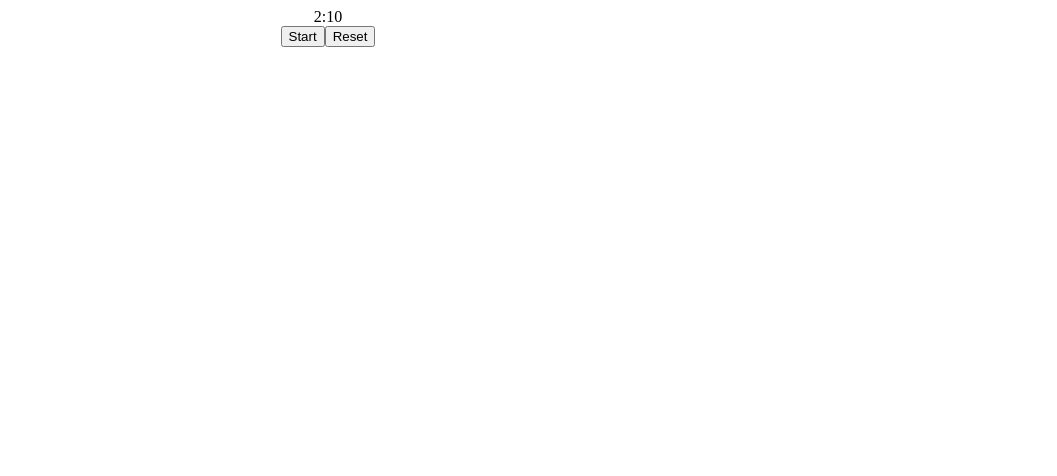
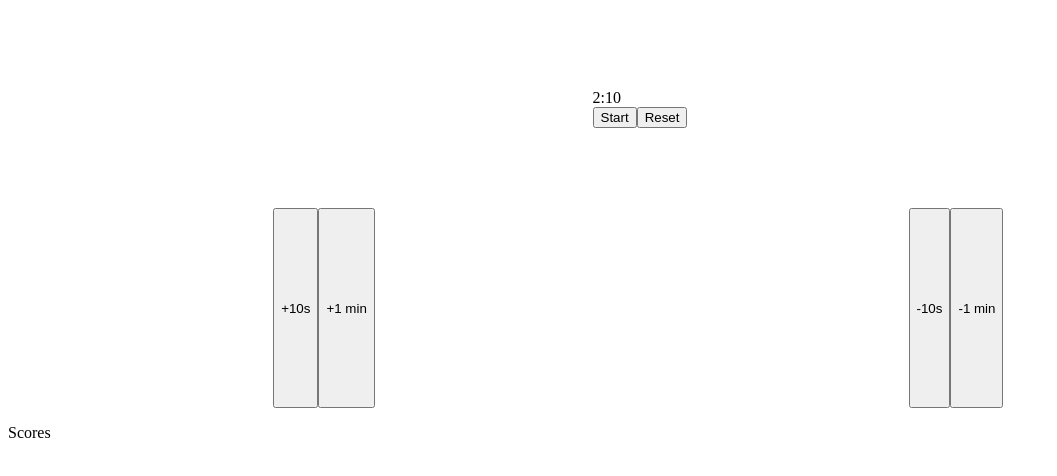
Before and after one commit to lroberts77/react-bball-scoreboard, a React (Create React App) app: page / in a window 1280 px wide. Shown: the top 476 px of the page, without its empty margins (0-1057 px from the left). Built offline with nearby package versions, Linux system fonts and the light colour scheme.

Commit message:
added basic layout for timer section

```diff
--- a/src/App.css
+++ b/src/App.css
@@ -1,38 +1,9 @@
-.App {
-  text-align: center;
+body {
+  margin: 0px;
+  padding: 0px;
 }
 
-.App-logo {
-  height: 40vmin;
-  pointer-events: none;
+.App {
+  /* padding: 1em; */
+  height: 100vh;
 }
-
-@media (prefers-reduced-motion: no-preference) {
-  .App-logo {
-    animation: App-logo-spin infinite 20s linear;
-  }
-}
-
-.App-header {
-  background-color: #282c34;
-  min-height: 100vh;
-  display: flex;
-  flex-direction: column;
-  align-items: center;
-  justify-content: center;
-  font-size: calc(10px + 2vmin);
-  color: white;
-}
-
-.App-link {
-  color: #61dafb;
-}
-
-@keyframes App-logo-spin {
-  from {
-    transform: rotate(0deg);
-  }
-  to {
-    transform: rotate(360deg);
-  }
-}
--- a/src/App.js
+++ b/src/App.js
@@ -1,10 +1,12 @@
 import './App.css';
+import Scores from './components/Score/Scores/Scores';
 import Timer from './components/Timer/Timer';
 
 function App() {
   return (
     <div className="App">
       <Timer />
+      <Scores />
     </div>
   );
 }
--- /dev/null
+++ b/src/components/Score/Scores/Scores.js
@@ -0,0 +1,9 @@
+import  './score.css'
+
+const Scores = () => {
+  return (
+    <div className='score'>Scores</div>
+  )
+}
+
+export default Scores
--- /dev/null
+++ b/src/components/Score/Scores/score.css
@@ -0,0 +1,4 @@
+.score {
+  padding: 0.5em;
+  height: 50%;
+}
--- /dev/null
+++ b/src/components/Timer/Clock/Clock.css
@@ -0,0 +1,3 @@
+.clock {
+  align-self: center;
+}
--- a/src/components/Timer/Clock/Clock.js
+++ b/src/components/Timer/Clock/Clock.js
@@ -1,4 +1,5 @@
 import { useState, useEffect } from "react";
+import './Clock.css';
 
 const Clock = () => {
   let [seconds, setseconds] = useState(10);
@@ -45,7 +46,7 @@ const Clock = () => {
   }, [isRunning]);
 
   return (
-    <>
+    <div className="clock">
       <div>
         <span id="min" className="minutes">
           {minutes}
@@ -81,7 +82,7 @@ const Clock = () => {
           Reset
         </button>
       </div>
-    </>
+    </div>
   );
 };
 
--- /dev/null
+++ b/src/components/Timer/DecreaseTime/DecreaseTime.css
@@ -0,0 +1,5 @@
+.dec-time-col {
+  display: flex;
+  flex: 1 1;
+  justify-content: center;
+}
--- /dev/null
+++ b/src/components/Timer/DecreaseTime/DecreaseTime.js
@@ -0,0 +1,23 @@
+import "./DecreaseTime.css";
+
+const DecreaseTime = () => {
+  return (
+    <div className="dec-time-col">
+      {" "}
+      <button
+        id="timerMinus10s"
+        onClick={() => setseconds((seconds) => seconds - 10)}
+      >
+        -10s
+      </button>
+      <button
+        id="timerMinus1min"
+        onClick={() => setminutes((minutes) => minutes - 1)}
+      >
+        -1 min
+      </button>
+    </div>
+  );
+};
+
+export default DecreaseTime;
--- /dev/null
+++ b/src/components/Timer/IncreaseTime/IncreaseTime.css
@@ -0,0 +1,5 @@
+.inc-time-col {
+  display: flex;
+  flex: 1 1;
+  justify-content: center;
+}
--- /dev/null
+++ b/src/components/Timer/IncreaseTime/IncreaseTime.js
@@ -0,0 +1,22 @@
+import "./IncreaseTime.css";
+
+const IncreaseTime = () => {
+  return (
+    <div className="inc-time-col">
+      <button
+        id="timerPlus10s"
+        onClick={() => setseconds((seconds) => seconds + 10)}
+      >
+        +10s
+      </button>
+      <button
+        id="timerPlus1min"
+        onClick={() => setminutes((minutes) => minutes + 1)}
+      >
+        +1 min
+      </button>
+    </div>
+  );
+};
+
+export default IncreaseTime;
--- a/src/components/Timer/Timer.css
+++ b/src/components/Timer/Timer.css
@@ -1,4 +1,25 @@
 .timer {
-  height: 50vh;
-  width: 50vw;
+  display: flex;
+  padding: 0.5em;
+  height: 50%;
+  flex-direction: row;
+  flex-wrap: wrap;
 }
+.col-1 {
+  width: 100%;
+  display: flex;
+  height: 50%;
+  justify-content: center;
+}
+
+.col-2 {
+  display: flex;
+  width: 50%;
+  height: 50%;
+}
+
+.col-3 {
+  display: flex;
+  width: 50%;
+  height: 50%;
+}
--- a/src/components/Timer/Timer.js
+++ b/src/components/Timer/Timer.js
@@ -1,12 +1,22 @@
-import Clock from '../Clock/Clock'
+import Clock from "./Clock/Clock";
+import DecreaseTime from "./DecreaseTime/DecreaseTime";
+import IncreaseTime from "./IncreaseTime/IncreaseTime";
 import "./Timer.css";
 
 const Timer = () => {
   return (
-    <div className='timer'>
+    <div className="timer">
+      <div className="col-1">
       <Clock />
+      </div>
+      <div className="col-2">
+        <IncreaseTime />
+      </div>
+      <div className="col-3">
+        <DecreaseTime />
+      </div>
     </div>
-  )
-}
+  );
+};
 
-export default Timer
+export default Timer;
```
